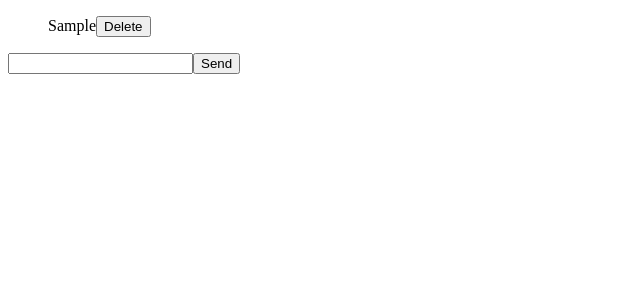
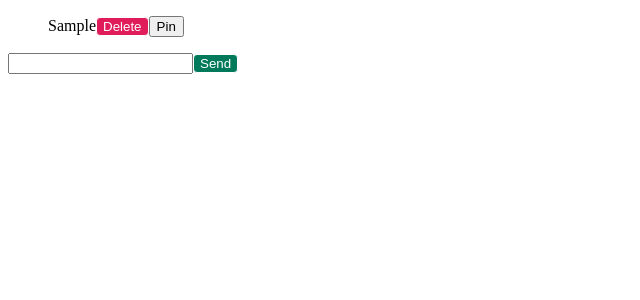
Before and after one commit to shosukenoma/slack-note-v2, a React (Vite) app: page / in a window 1280 px wide. Both pictures are taken after typing "Sample" into the empty fields and a click on the button "Send". Shown: the top 300 px of the page, without its empty margins (0-640 px from the left). Built offline with nearby package versions, Linux system fonts and the light colour scheme.

Commit message:
Implement togglePin and conditional styling

```diff
--- a/src/App.css
+++ b/src/App.css
@@ -1,3 +1,10 @@
 .post-list {
   list-style: none;
 }
+
+.btn--send {
+  background-color: #007A5A;
+  color: white;
+  border: 1px solid #fff;
+  border-radius: 4px;
+}
--- a/src/App.jsx
+++ b/src/App.jsx
@@ -13,11 +13,17 @@ function App() {
       return [...currentPostList, {
         id: crypto.randomUUID(),
         content: newPost,
-        pinned: false,
+        isPinned: false,
         thread: []
       }]
     })
     setNewPost("")
+  }
+
+  function handleEnter(e) {
+    if (e.key=='Enter') {
+      addPost()
+    }
   }
 
   function deletePost(id) {
@@ -26,17 +32,20 @@ function App() {
     })
   }
 
-  function handleEnter(e) {
-    if (e.key=='Enter') {
-      addPost()
-    }
+  function togglePin(id, isPinned) {
+    setPostList(currentPostList => {
+      return currentPostList.map(post => {
+        if (post.id === id) return { ...post, isPinned: !isPinned }
+        return post
+      })
+    })
   }
 
   return (
     <div className="container">
       <ul className="post-list">
         {postList.map(post => {
-          return (<Post key={post.id} {...post} deletePost={deletePost}></Post>)
+          return (<Post key={post.id} {...post} deletePost={deletePost} togglePin={togglePin}/>)
         })}
       </ul>
       <div>
--- /dev/null
+++ b/src/Post.css
@@ -0,0 +1,11 @@
+.btn--delete {
+  background-color: #E01D5A;
+  color: white;
+  border: 1px solid #fff;
+  border-radius: 4px;
+}
+
+.post.pinned {
+  background-color: #302E26;
+  color: white;
+}
--- a/src/Post.jsx
+++ b/src/Post.jsx
@@ -1,10 +1,13 @@
-import React from 'react'
+import { React } from 'react'
+import './Post.css'
 
-function Post({ id, content, deletePost}) {
+function Post({ id, content, isPinned, deletePost, togglePin }) {
+
   return (
-    <li>
+    <li className={`post ${isPinned ? "pinned" : ""}`}>
       <span>{content}</span>
-      <button onClick={() => deletePost(id)}>Delete</button>
+      <button className="btn--delete" onClick={() => deletePost(id)}>Delete</button>
+      <button className="btn--pin" onClick={() => togglePin(id, isPinned)}>{isPinned ? "Unpin" : "Pin"}</button>
     </li>
   )
 }
```
